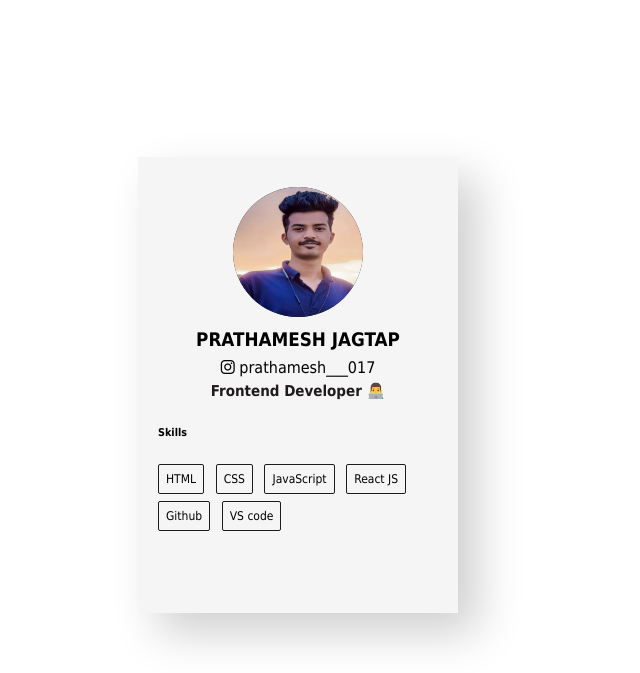
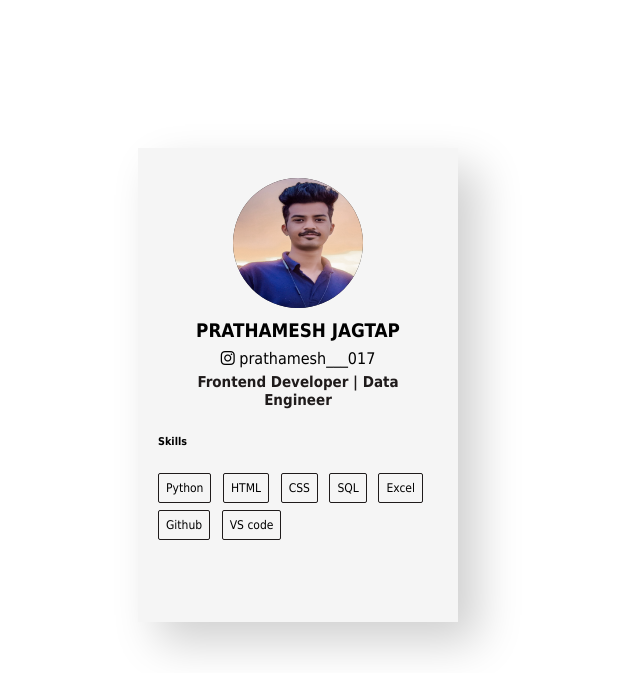
Before and after one commit to Prathameshjtp/Profile-card, a plain HTML site: page index.html in a window 1280 px wide. Shown: the whole page, without its empty margins (342-982 px from the left). Drawn offline with Linux system fonts and the light colour scheme.

Commit message:
Update index.html

```diff
--- a/index.html
+++ b/index.html
@@ -20,7 +20,7 @@
         <div class="main-content">
             <h3 class="name">Prathamesh Jagtap</h3>
             <span><i class="fab fa-instagram"></i> prathamesh___017</span>
-            <h4 class="title">Frontend Developer 👨‍💻</h4>
+            <h4 class="title">Frontend Developer | Data Engineer</h4>
         </div>
         <!-- 3 -->
         <ul class="social">
@@ -33,10 +33,11 @@
         <div class="skills">
             <h6>Skills</h6>
             <ul>
+                <li>Python</li>
                 <li>HTML</li>
                 <li>CSS</li>
-                <li>JavaScript</li>
-                <li>React JS</li>
+                <li>SQL</li>
+                <li>Excel</li>
                 <li>Github</li>
                 <li>VS code</li>
             </ul>
```
